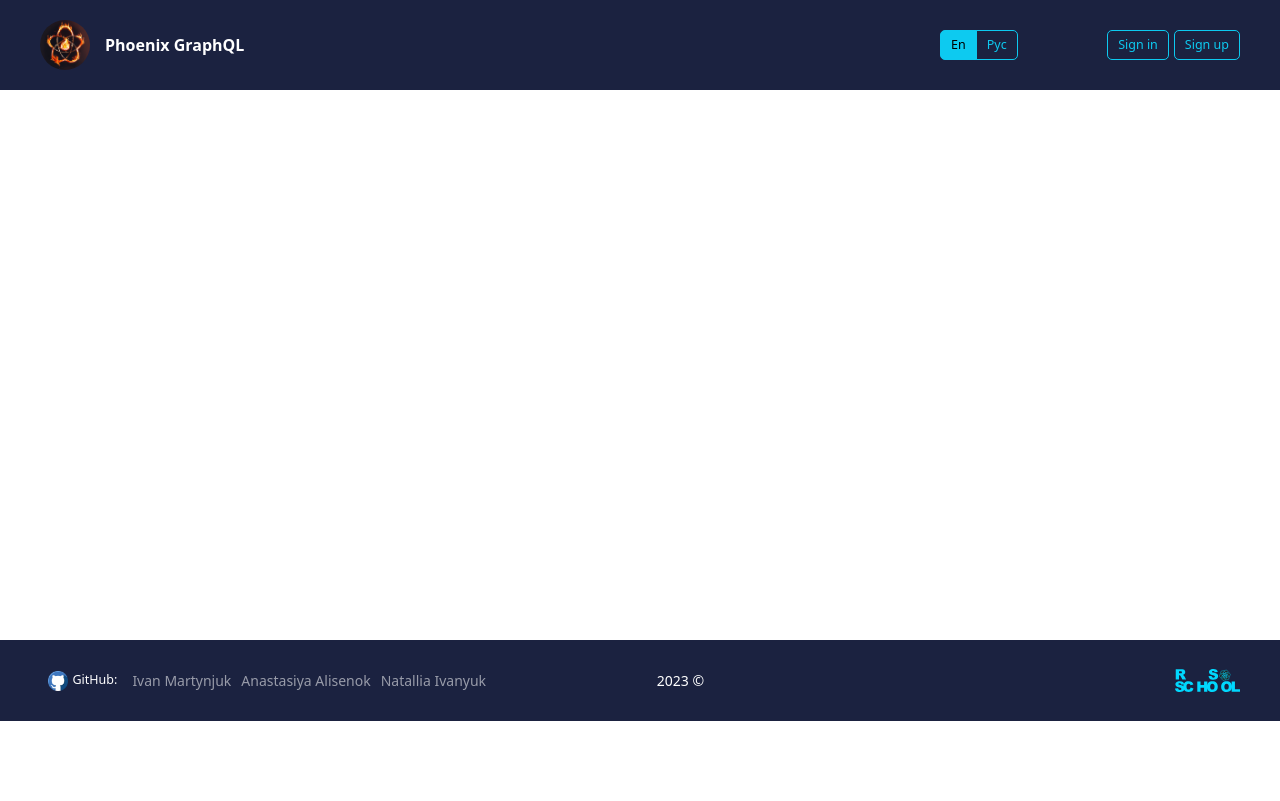
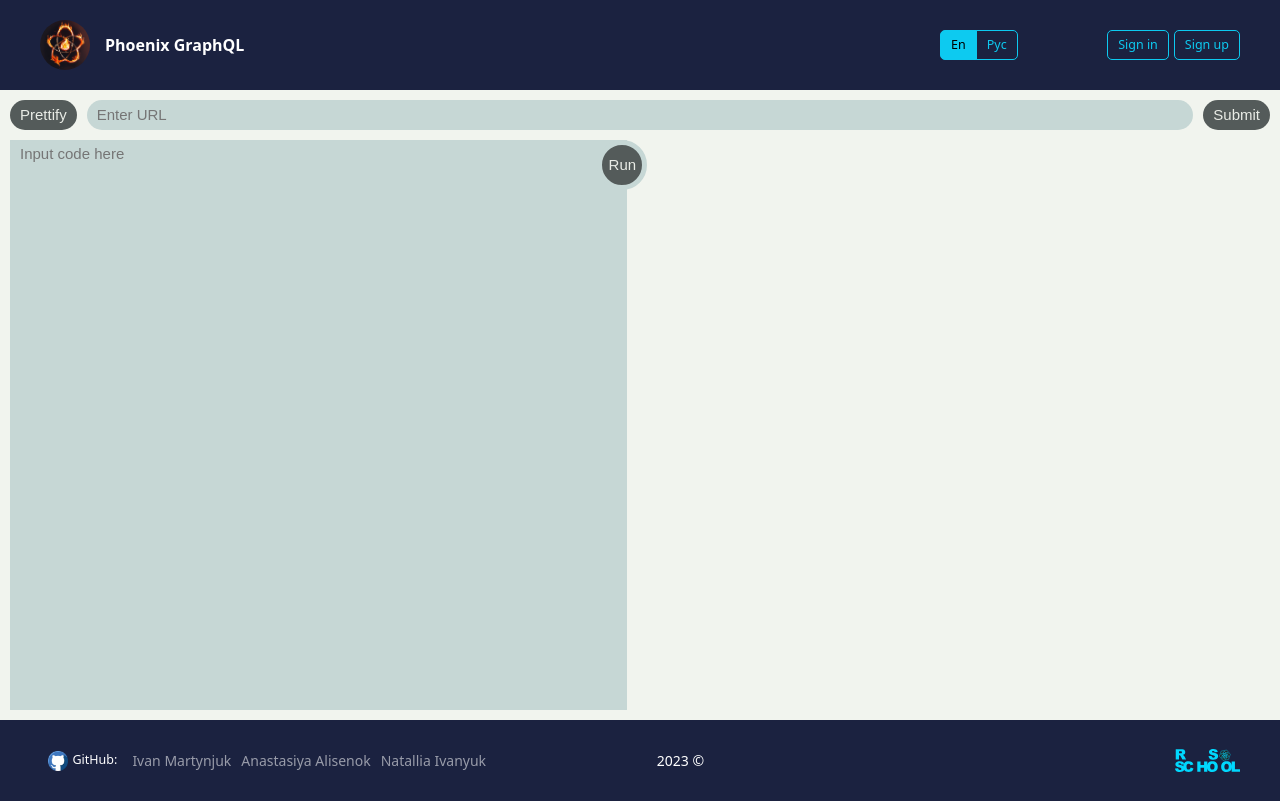
Before and after one commit to GoodValts/graphql-app, a React (Vite) app: page /graphQL in a window 1280 px wide. Built offline with nearby package versions, Linux system fonts and the light colour scheme; no server answers.

Commit message:
feat: add interface

```diff
--- a/src/components/Forms/Input/input.tsx
+++ b/src/components/Forms/Input/input.tsx
@@ -28,6 +28,7 @@
   register,
   required,
   errors,
+  setState,
 }: InputProps<FormValues>): JSX.Element => {
   const [isVisible, setIsVisible] = useState(false);
 
@@ -62,6 +63,9 @@
           className={`${defStyles.input} ${styles}`}
           autoComplete={name as string}
           {...register(name as Path<FormValues>, { required })}
+          onChange={(e): void => {
+            if (setState) setState(e.target.value);
+          }}
         />
         {type === 'password' && (
           <div className={defStyles.imgContainer}>
--- a/src/pages/GraphQL/graphQL.module.scss
+++ b/src/pages/GraphQL/graphQL.module.scss
@@ -1,5 +1,91 @@
 @import '../../general';
 
-.exampleStyle {
+.wrapper {
+  box-sizing: border-box;
+  display: grid;
+  grid-template-rows: 30px auto;
+  gap: 10px;
+  padding: 10px;
+  padding-top: 100px;
+  height: 90vh;
+  font-family: Arial, Helvetica, sans-serif;
+  font-size: 1.5em;
+  background: #f1f4ee;
+}
+
+.header {
+  width: 100%;
+  height: 30px;
   display: flex;
+  gap: 10px;
 }
+
+.button {
+  padding: 3px 10px;
+  border: none;
+  background: #545b5a;
+  border-radius: 15px;
+  color: #e9ece6;
+  transition: 0.3s;
+
+  &:hover {
+    background: #393d3d;
+  }
+}
+
+.button_run {
+  position: absolute;
+  right: -20px;
+  width: 50px;
+  height: 50px;
+  border: 5px solid #c6d7d5;
+  background: #545b5a;
+  border-radius: 50%;
+  color: #e9ece6;
+  transition: 0.3s;
+
+  &:hover {
+    background: #393d3d;
+  }
+}
+
+.url_input {
+  width: 100%;
+  padding: 3px 10px;
+  outline: none;
+  border: none;
+  border-radius: 15px;
+  background: #c6d7d5;
+  color: #2e3130;
+}
+
+.code_wrapper {
+  display: flex;
+  gap: 10px;
+  height: 100%;
+}
+
+.code {
+  position: relative;
+  width: 100%;
+  height: 100%;
+  background: #c6d7d5;
+}
+
+.code_input {
+  width: 100%;
+  height: 100%;
+  padding: 3px 10px;
+  outline: none;
+  border: none;
+  border-radius: 3px;
+  background: #c6d7d5;
+  color: #2e3130;
+  resize: none;
+}
+
+.response {
+  width: 100%;
+  height: 100%;
+  padding: 5px 15px;
+}
--- a/src/pages/GraphQL/graphQL.tsx
+++ b/src/pages/GraphQL/graphQL.tsx
@@ -1,7 +1,29 @@
 import styles from './graphQL.module.scss';
 
 const GraphQLPage = (): JSX.Element => {
-  return <section className={styles.exampleStyle} />;
+  return (
+    <div className={styles.wrapper}>
+      <form className={styles.header}>
+        <button className={styles.button} type='button'>Prettify</button>
+        <input
+          className={styles.url_input}
+          type="url"
+          placeholder="Enter URL"
+        />
+        <button className={styles.button} type='submit'>Submit</button>
+      </form>
+      <div className={styles.code_wrapper}>
+        <div className={styles.code}>
+          <textarea
+            className={styles.code_input}
+            placeholder="Input code here"
+          />
+          <button className={styles.button_run} type='button'>Run</button>
+        </div>
+        <div className={styles.response} />
+      </div>
+    </div>
+  );
 };
 
 export default GraphQLPage;
```
